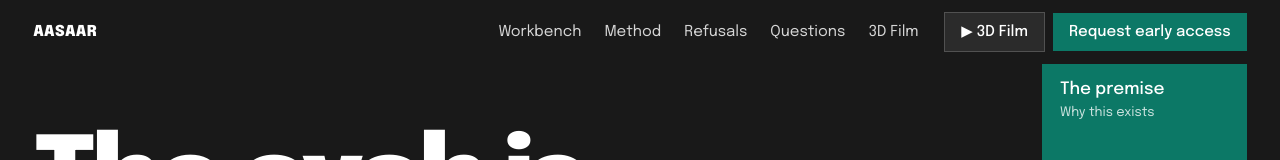
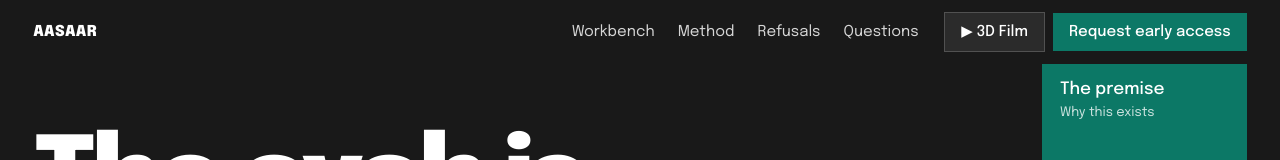
Before and after one commit to devv-shayan/aasaar, a plain HTML site: page index.html in a window 1280 px wide. Shown: the top 160 px of the page. Drawn offline with Linux system fonts and the light colour scheme.

Commit message:
Remove duplicate 3D Film link from navbar

```diff
--- a/index.html
+++ b/index.html
@@ -23,7 +23,6 @@
     <a href="#method">Method</a>
     <a href="#refusals">Refusals</a>
     <a href="#questions">Questions</a>
-    <a href="flyover.html">3D Film</a>
   </nav>
   <div style="display: flex; gap: 8px; align-items: center;">
     <a class="btn btn--small" href="flyover.html" style="background: rgba(255,255,255,0.08); border: 1px solid rgba(255,255,255,0.18); color: #fff;">▶ 3D Film</a>
```
